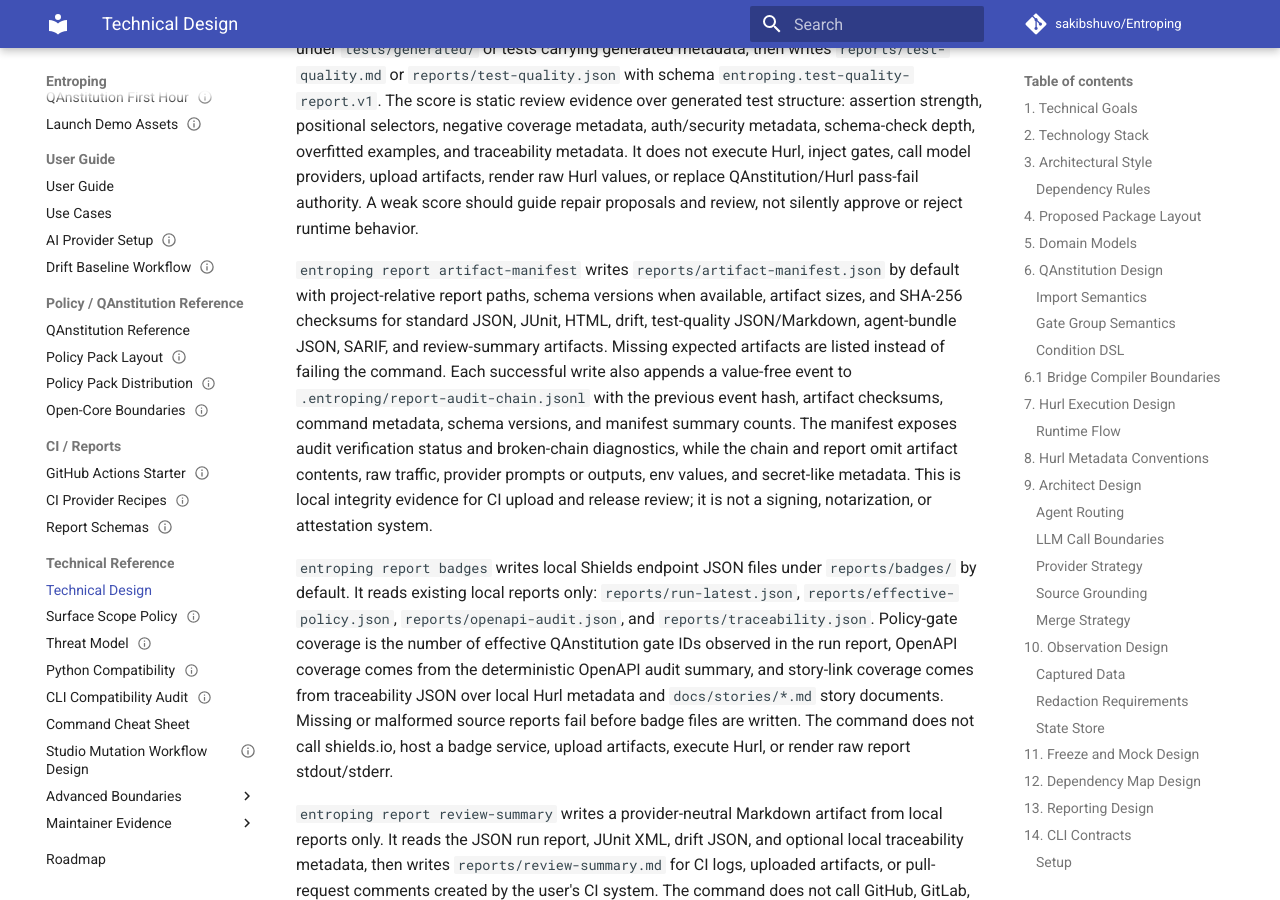
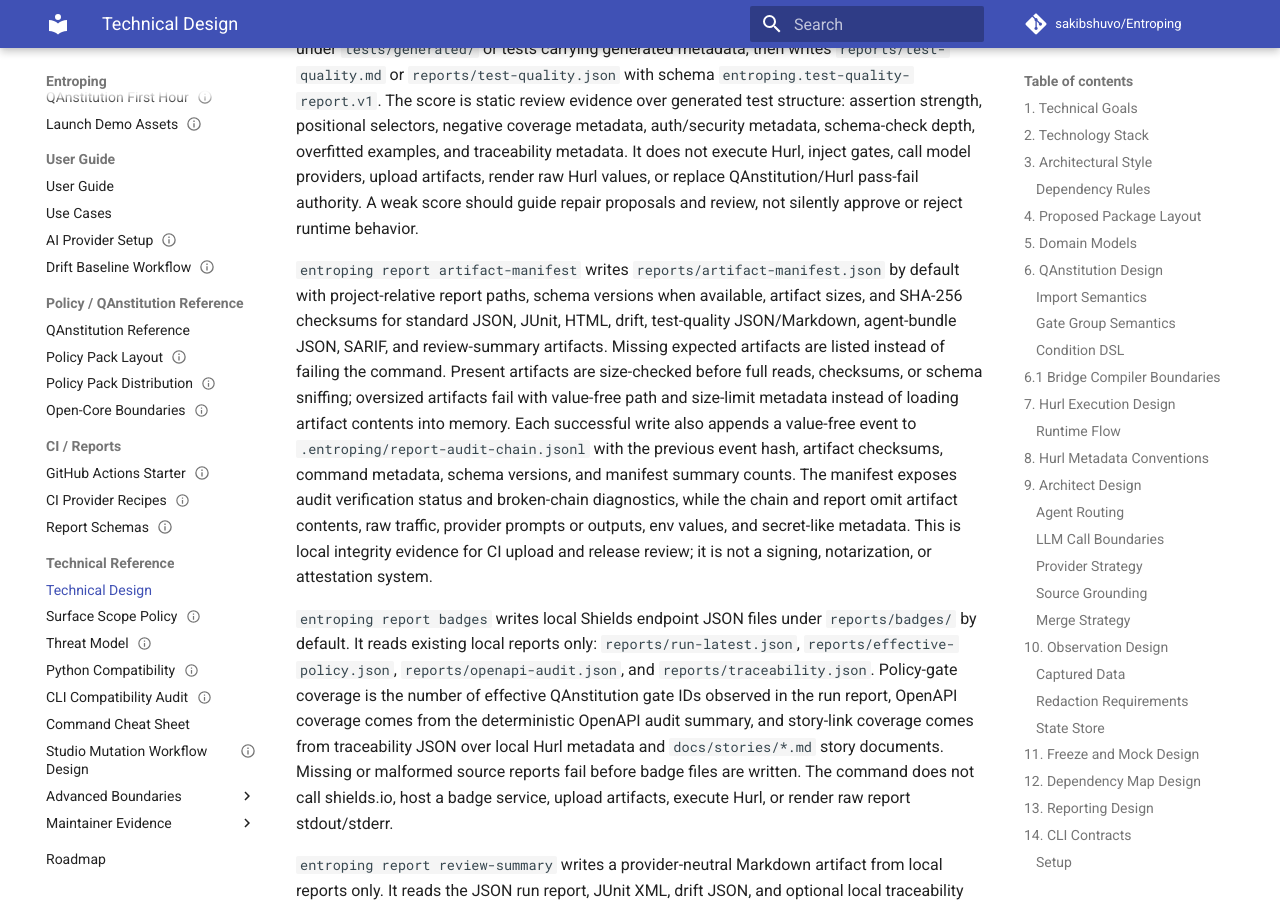
Before and after one commit to sakibshuvo/Entroping, an MkDocs documentation site: the page built from docs/technical/TDS.md, in a window 1280 px wide and 900 px high, scrolled down 28269 px. Built offline with MkDocs 1.6.1 and Material for MkDocs 9.7.7, drawn with Linux system fonts in a browser that asks for light colours; comment, search, counter and statistics services are not loaded.

Commit message:
fix(reports): bound artifact manifest reads

```diff
--- a/docs/technical/TDS.md
+++ b/docs/technical/TDS.md
@@ -1118,11 +1118,14 @@
 `entroping report artifact-manifest` writes `reports/artifact-manifest.json`
 by default with project-relative report paths, schema versions when available,
 artifact sizes, and SHA-256 checksums for standard JSON, JUnit, HTML, drift,
-test-quality JSON/Markdown, agent-bundle JSON, SARIF, and review-summary artifacts. Missing expected
-artifacts are listed instead of failing the command. Each successful write also
-appends a value-free event to `.entroping/report-audit-chain.jsonl` with the
-previous event hash, artifact checksums, command metadata, schema versions, and
-manifest summary counts. The manifest exposes audit verification status and
+test-quality JSON/Markdown, agent-bundle JSON, SARIF, and review-summary
+artifacts. Missing expected artifacts are listed instead of failing the
+command. Present artifacts are size-checked before full reads, checksums, or
+schema sniffing; oversized artifacts fail with value-free path and size-limit
+metadata instead of loading artifact contents into memory. Each successful write
+also appends a value-free event to `.entroping/report-audit-chain.jsonl` with
+the previous event hash, artifact checksums, command metadata, schema versions,
+and manifest summary counts. The manifest exposes audit verification status and
 broken-chain diagnostics, while the chain and report omit artifact contents,
 raw traffic, provider prompts or outputs, env values, and secret-like metadata.
 This is local integrity evidence for CI upload and release review; it is not a
```
Also changed, not shown: .context/changelog.md (+4 -0 lines), .context/plan.md (+10 -10 lines), docs/meta/PROJECT_PROGRESS.md (+1 -1 lines), docs/product/PRODUCT_SPEC.md (+1 -1 lines), docs/user/USER_GUIDE.md (+3 -1 lines), 2 other files.
